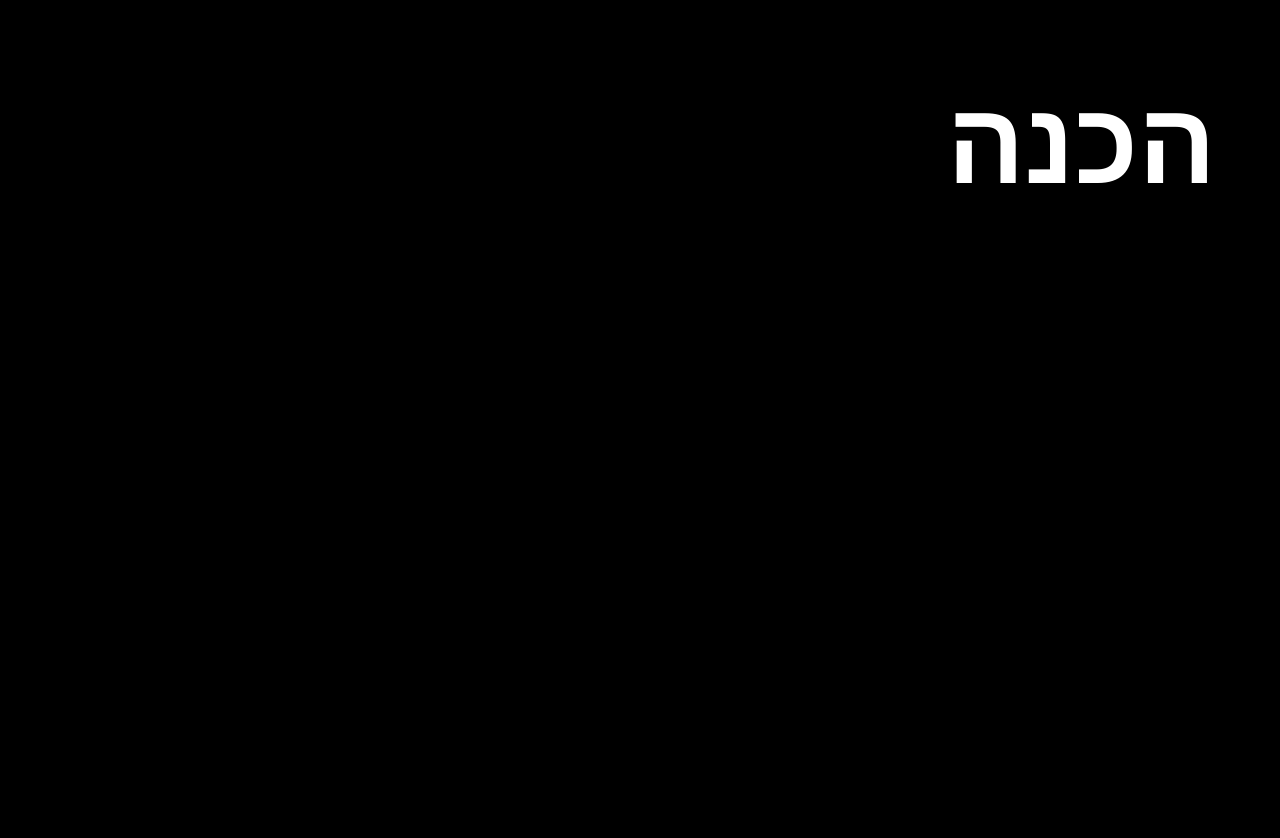
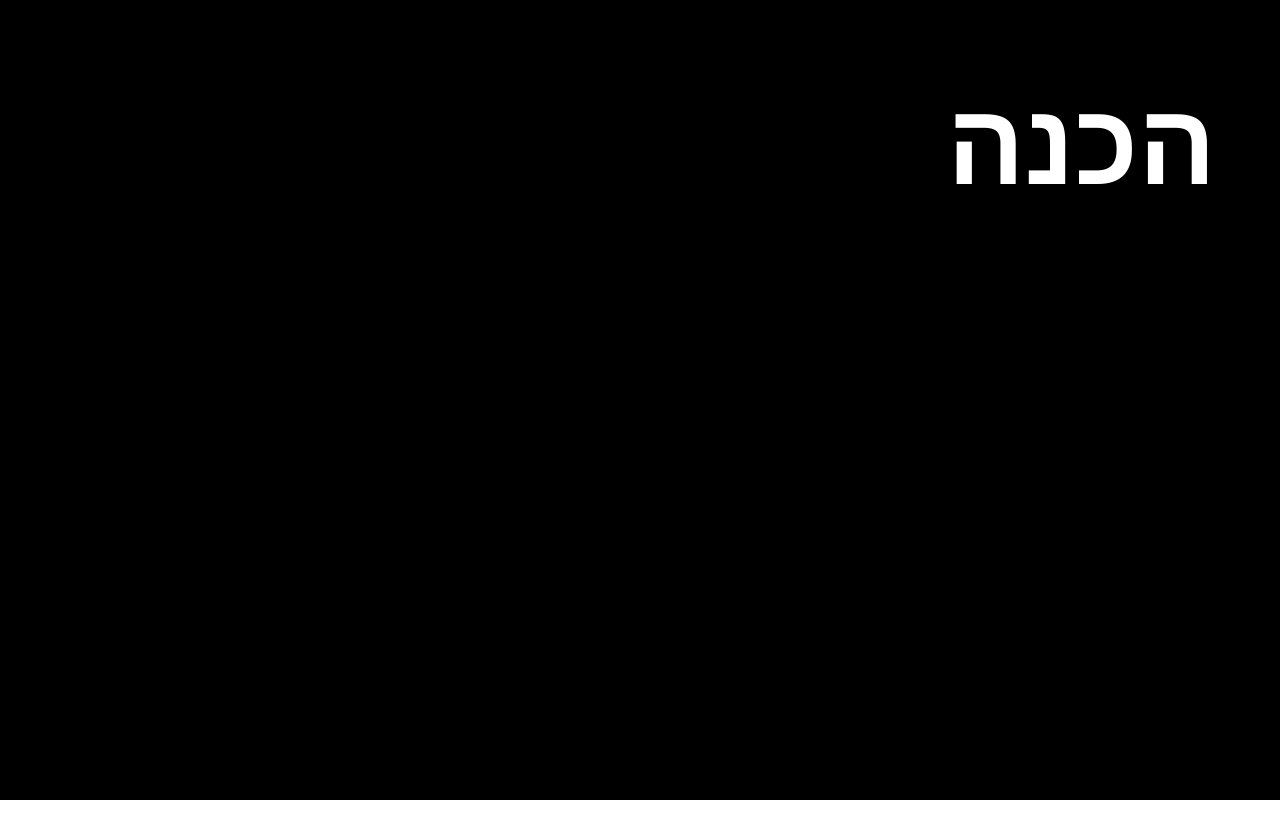
Before and after one commit to roeyHonig/recipes-management-console, an Angular app: page /details/1 in a window 1280 px wide. Shown: the top 838 px of the page. After the commit the page ends 800 px from the top, so only its background shows below. Built offline with nearby package versions, Linux system fonts and the light colour scheme; no server answers; the database is empty.

Commit message:
fix bug - for some reason, seems to be releated to the font size, in this component page there is a different in the size of the html element and the body, causing some white background to show

```diff
--- a/src/app/details-page/details-page.component.css
+++ b/src/app/details-page/details-page.component.css
@@ -26,11 +26,6 @@ p {
     margin-bottom: 0.2em;
 }
 
-::ng-deep body,
-::ng-deep html {
-  background-color: black;
-}
-
 ::ng-deep body::-webkit-scrollbar {
     display: none; /* for Chrome, Safari, and Opera */
 }
--- a/src/app/details-page/details-page.component.html
+++ b/src/app/details-page/details-page.component.html
@@ -1,4 +1,6 @@
 <div class="container">
+    <!-- This div prevents size mismatch between body and html elements -->
+    <div style="color: transparent; font-size: 1px !important;">recipe-management-console</div>
     <div class="recipe_container" *ngIf="recipe">
         <h1>{{ recipe?.ing1Title }}</h1>
         <p>{{ recipe?.ing1 }}</p>
```
